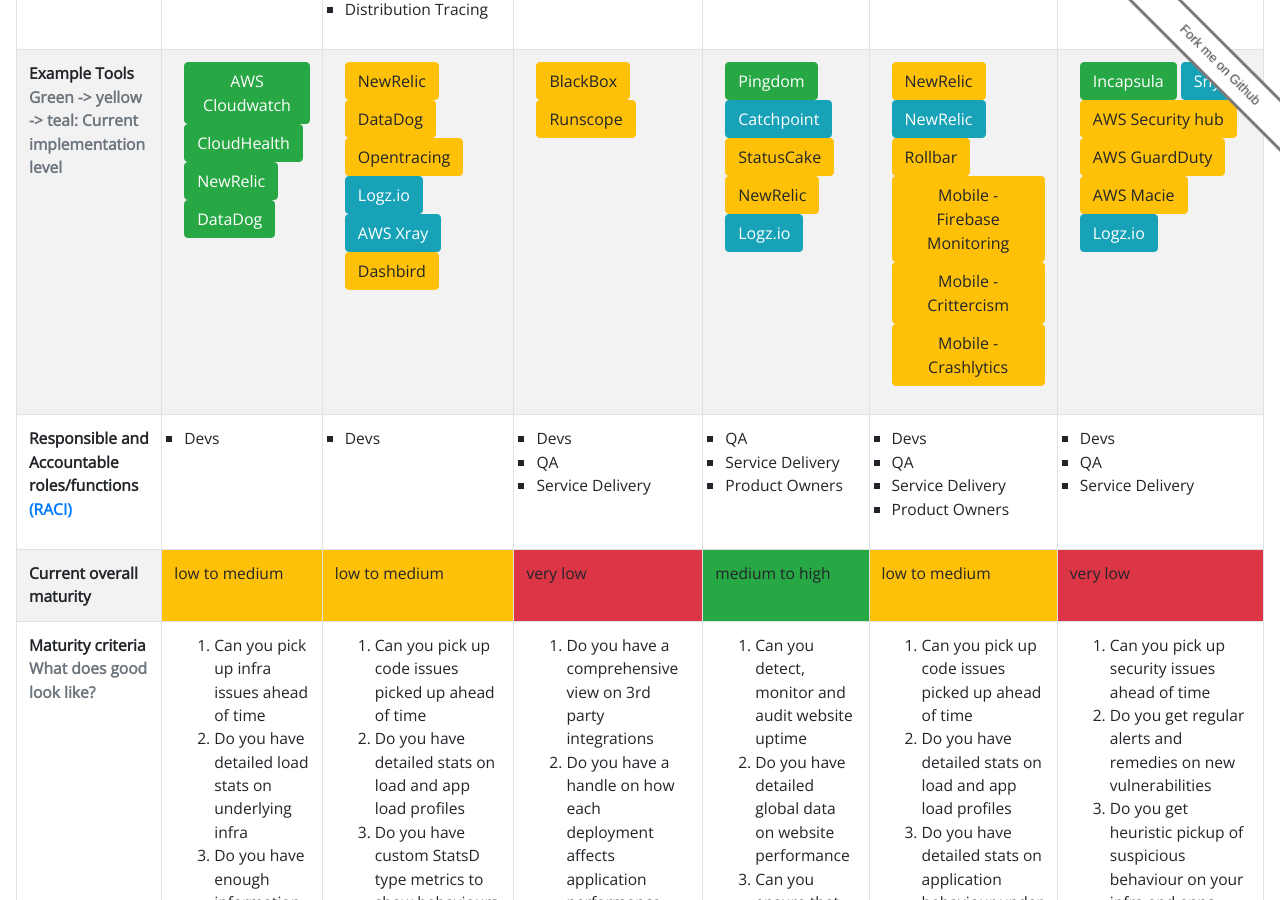
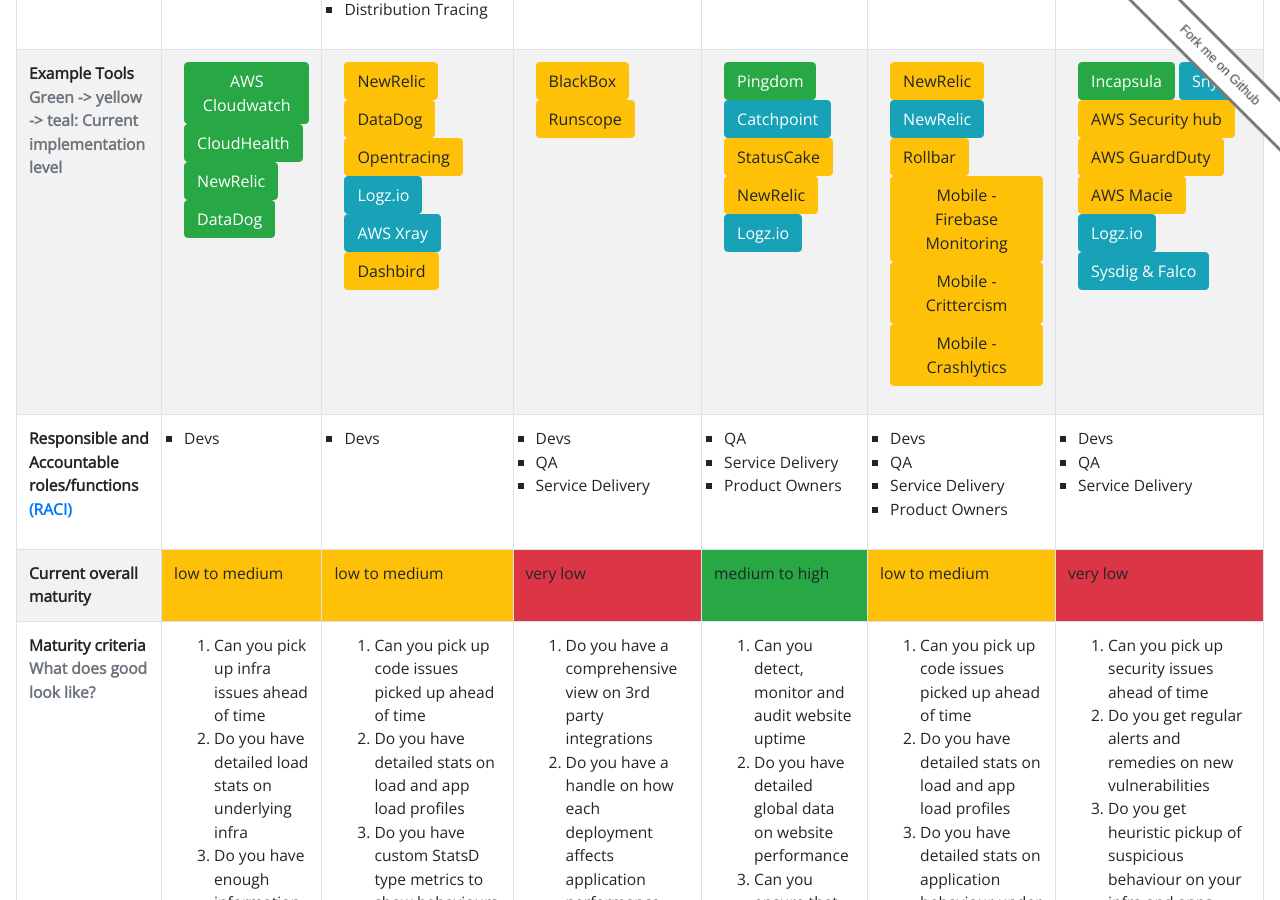
Before and after one commit to jujhars13/DevSecOps-capability-model, a Jekyll site: the page built from observability-coverage.html, in a window 1280 px wide and 900 px high, scrolled down 732 px. Built offline with Jekyll 4.4.1, drawn with Linux system fonts in a browser that asks for light colours.

Commit message:
adds tweaks before presentation

```diff
--- a/observability-coverage.html
+++ b/observability-coverage.html
@@ -179,6 +179,7 @@
                 GuardDuty</li>
               <li data-toggle="tooltip" data-placement="right" title="PII detection" class="btn btn-warning">AWS Macie</li>
               <li data-toggle="tooltip" data-placement="right" title="SIEM" class="btn btn-info">Logz.io</li>
+              <li data-toggle="tooltip" data-placement="right" title="Kernel monitoring" class="btn btn-info">Sysdig & Falco</li>
             </ul>
           </td>
         </tr>
```
